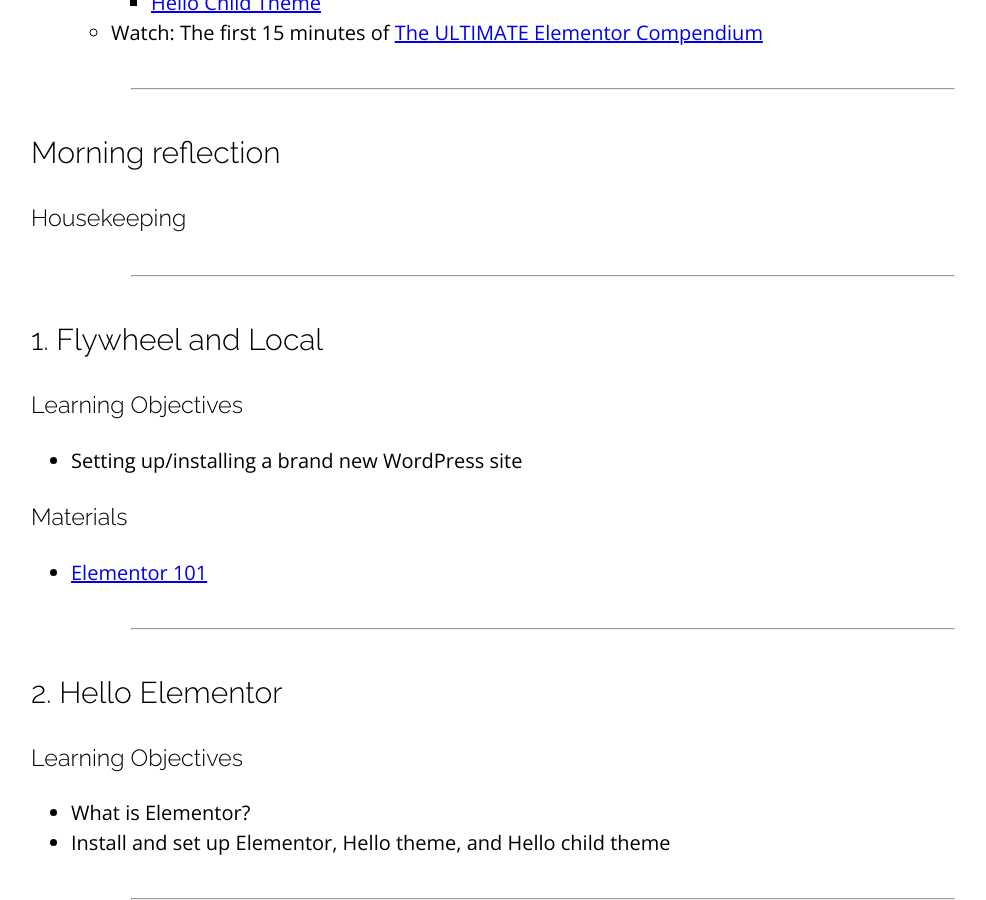
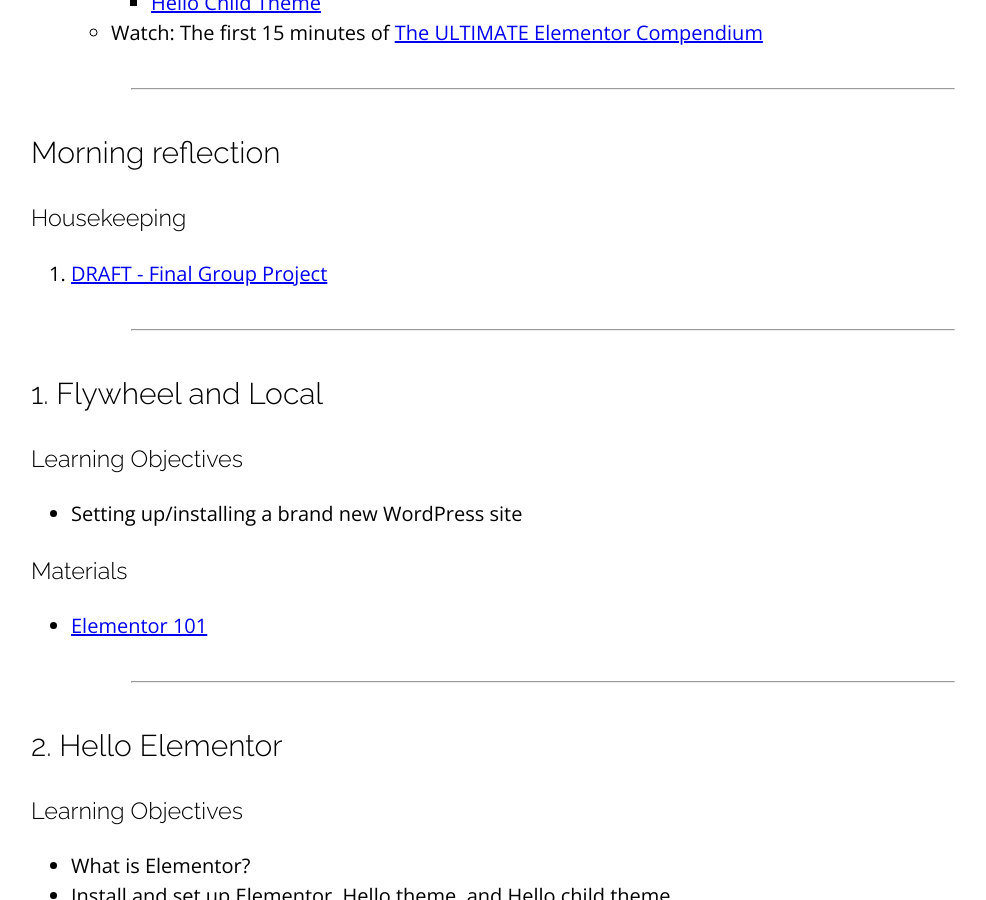
Before and after one commit to sait-wbdv/winter-2021, a Jekyll site: the page built from _posts/2021-03-29-what-is-elementor.md, in a window 1280 px wide and 900 px high, scrolled down 723 px. Shown: the whole window, without its empty margins (97-1083 px from the left). Built offline with Jekyll 4.4.1, drawn with Linux system fonts in a browser that asks for light colours; nearby versions of some CDN libraries.

Commit message:
added houskeeping for W12M

```diff
--- a/_posts/2021-03-29-what-is-elementor.md
+++ b/_posts/2021-03-29-what-is-elementor.md
@@ -16,6 +16,7 @@ categories: cpnt200
 
 ## Morning reflection
 ### Housekeeping
+1. [DRAFT - Final Group Project](https://github.com/sait-wbdv/assessments/tree/master/cpnt200/final)
 
 ---
 
```
